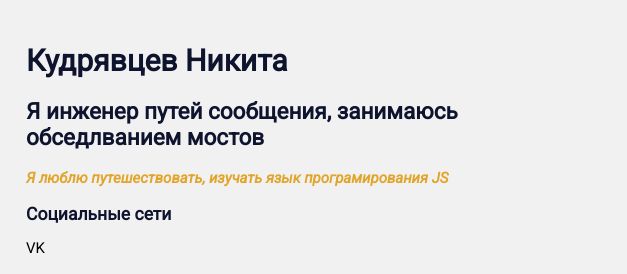
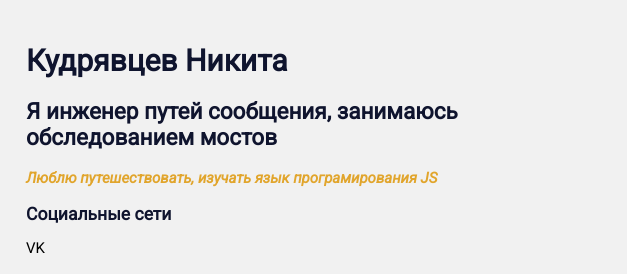
Before and after one commit to Nikkud98/-, a plain HTML site: page index.html in a window 1280 px wide. Shown: the top 274 px of the page, 419-1046 px from the left. Drawn offline with Linux system fonts and the light colour scheme.

Commit message:
Update index.html

```diff
--- a/index.html
+++ b/index.html
@@ -15,8 +15,8 @@
 
     <div class="info-text">
     <h1>Кудрявцев Никита</h1>
-   <h2>Я инженер путей сообщения, занимаюсь обседлванием мостов</h2>
-   <p>Я <em>люблю путешествовать,</em><strong> изучать язык програмирования JS</strong></p>
+   <h2>Я инженер путей сообщения, занимаюсь обследованием мостов</h2>
+   <p><em>Люблю путешествовать,</em><strong> изучать язык програмирования JS</strong></p>
 <h3>Социальные сети</h3>
 <a href="https://vk.com/nikkud98" target="_blank">VK</a>
 </div>
```
